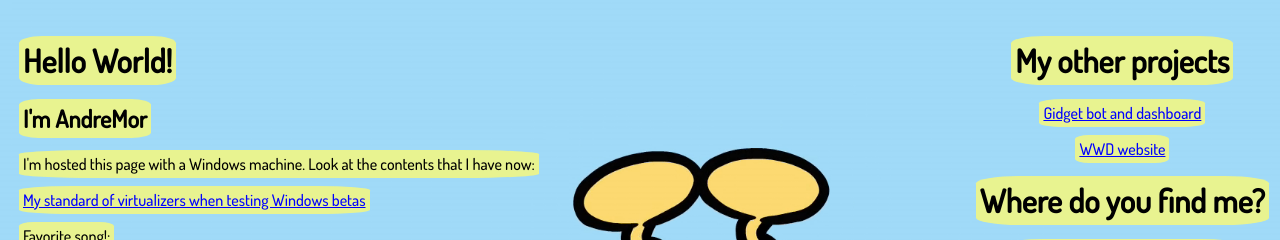
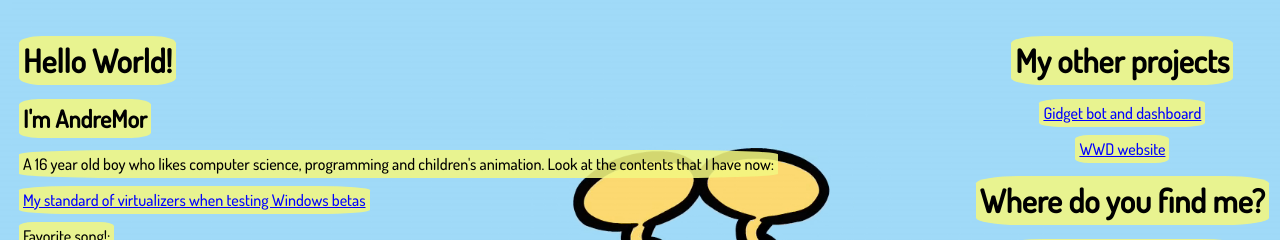
Before and after one commit to AndreMor8/andremor.dev, a Vue app: page / in a window 1280 px wide. Shown: the top 240 px of the page. Built offline with nearby package versions, Linux system fonts and the light colour scheme; no server answers.

Commit message:
Update Home.vue

```diff
--- a/src/views/Home.vue
+++ b/src/views/Home.vue
@@ -4,7 +4,7 @@
       <h1><span>Hello World!</span></h1>
       <h2><span>I'm AndreMor</span></h2>
       <p>
-        <span>I'm hosted this page with a Windows machine. Look at the contents that I have now:</span>
+        <span>A 16 year old boy who likes computer science, programming and children's animation. Look at the contents that I have now:</span>
       </p>
       <router-link to="my-vm-standard"><p>
         <span>My standard of virtualizers when testing Windows betas</span>
```
